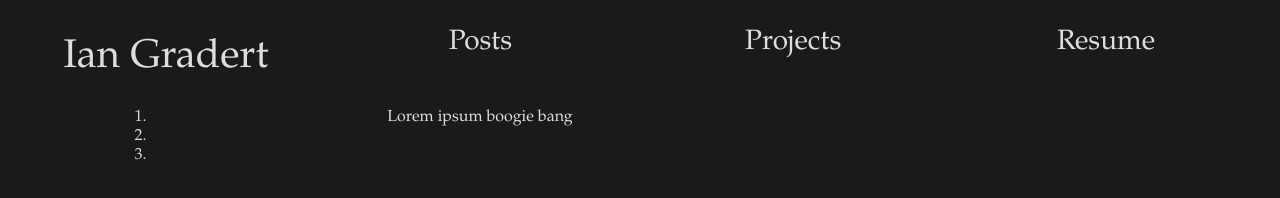
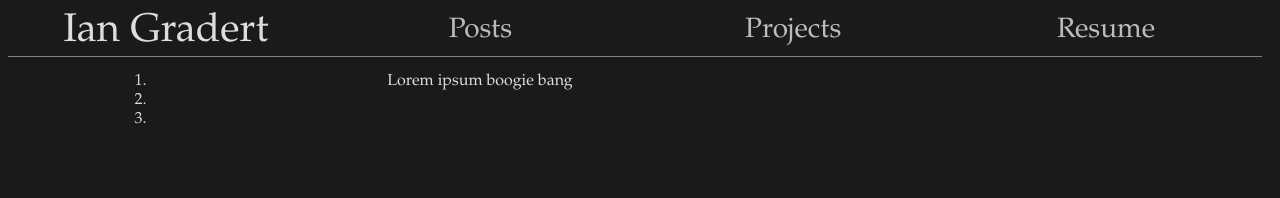
Before and after one commit to igrad/igrad.github.io, a plain HTML site: page index.html in a window 1280 px wide. Drawn offline with nearby package versions, Linux system fonts and the light colour scheme.

Commit message:
Layout of main page is in a good place. Starting on body content

```diff
--- /dev/null
+++ b/css/body.css
@@ -0,0 +1,23 @@
+#body_home {
+   display: block;
+}
+
+
+
+#body_posts {
+   display: grid;
+
+   grid-template-columns: 25% 75%;
+}
+
+#posts_index {
+   position: relative;
+
+   grid-columns: 1;
+}
+
+#posts_body {
+   position: relative;
+
+   grid-columns: 2;
+}
--- a/css/main.css
+++ b/css/main.css
@@ -27,10 +27,14 @@
 
    columns: 2;
    grid-template-columns: 25% 75%;
+
+   user-select: none;
 }
 
-.shelfdiv {
-   display: inline-grid;
+.shelfglow {
+   box-shadow: 0px 1px gray;
+
+   cursor: pointer;
 }
 
 #name {
@@ -50,20 +54,23 @@
    position: relative;
 
    font-size: 2.5em;
-   line-height: 2.5em;
    text-align: center;
    white-space: nowrap;
 }
 
 .menu_btn_container {
-   display: table-cell;
+
 }
 
 .menu_btn {
    position: relative;
+   display: block;
+
+   bottom: calc(-100% + 1.5em);
+   height: min-content;
 
    font-size: 1.75em;
-   line-height: 2.5em;
+   color: #bbbbbb;
    text-align: center;
 }
 
@@ -71,20 +78,11 @@
 
 #body_wrapper {
    position: relative;
-   display: grid;
+
+   margin-top: 1em;
 
    grid-row: 2;
    grid-column: 2;
-
-   grid-template-columns: 25% 75%;
-}
-
-#index {
-   position: relative;
-}
-
-#postbody {
-   position: relative;
 }
 
 
--- a/index.html
+++ b/index.html
@@ -7,6 +7,7 @@
 
    <link rel="stylesheet" href="css/index.css">
    <link rel="stylesheet" href="css/main.css">
+   <link rel="stylesheet" href="css/body.css">
 
    <script
    src="https://ajax.googleapis.com/ajax/libs/jquery/3.4.1/jquery.min.js">
@@ -33,30 +34,40 @@
       <div id="shelf_wrapper">
          <div id="shelf">
 
-            <div id="name" class="shelfdiv">
+            <div id="name" class="shelfglow" onmousedown="GoToHome();">
                <div id="name_inner">Ian Gradert</div>
             </div>
 
-            <div id="menu" class="shelfdiv">
-               <div class="menu_btn_container">
-                  <div id="menu_posts" class="menu_btn">Posts</div>
+            <div id="menu">
+               <div class="menu_btn_container shelfglow">
+                  <div id="menu_posts" class="menu_btn" onmousedown="GoToPosts();">
+                     Posts
                   </div>
-               <div class="menu_btn_container">
-                  <div id="menu_projects" class="menu_btn">Projects</div>
                </div>
-               <div class="menu_btn_container">
-                  <div id="menu_resume" class="menu_btn">Resume</div>
+               <div class="menu_btn_container shelfglow">
+                  <div id="menu_projects" class="menu_btn" onmousedown="GoToProjects();">
+                     Projects
+                  </div>
+               </div>
+               <div class="menu_btn_container shelfglow">
+                  <div id="menu_resume" class="menu_btn" onmousedown="GoToResume();">
+                     Resume
+                  </div>
                </div>
             </div>
 
          </div>
       </div>
 
-      <div class="pad"></div>
 
       <div id="body_wrapper">
 
-         <div id="index" class="bodydiv">
+         <div id="body_home" class="body_container">
+
+         </div>
+
+         <div id="body_posts" class="body_container">
+            <div id="posts_index" class="bodydiv">
                1.
                <br/>
                2.
@@ -64,13 +75,21 @@
                3.
             </div>
 
-         <div id="postbody" class="bodydiv">
+            <div id="posts_body" class="bodydiv">
                Lorem ipsum boogie bang
+            </div>
+         </div>
+
+         <div id="body_projects" class="body_container">
+         </div>
+
+         <div id="body_resume" class="body_container">
          </div>
 
       </div>
 
-      <div class="pad"></div>
+      <div id="pad_left" class="pad"></div>
+      <div id="pad_right" class="pad"></div>
 
    </div>
 
@@ -130,6 +149,12 @@
                $(this).attr("set", "true");
             }
          });
+
+         $(".shelfglow").hover(function() {
+            $(this).css("box-shadow", "0px 1px white");
+         }, function () {
+            $(this).css("box-shadow", "0px 1px gray");
+         });
       });
 
       function PassWelcome() {
@@ -146,6 +171,26 @@
             opacity: 1.00
          }, 200);
       };
+
+      function GoToHome() {
+         $(".body_container").css("display", "none");
+         $("#body_home").css("display", "block");
+      }
+
+      function GoToPosts() {
+         $(".body_container").css("display", "none");
+         $("#body_posts").css("display", "grid");
+      }
+
+      function GoToProjects() {
+         $(".body_container").css("display", "none");
+         $("#body_projects").css("display", "block");
+      }
+
+      function GoToResume() {
+         $(".body_container").css("display", "none");
+         $("#body_resume").css("display", "block");
+      }
    </script>
 </body>
 
```
Lines whose indentation alone changed are shown as unchanged.
